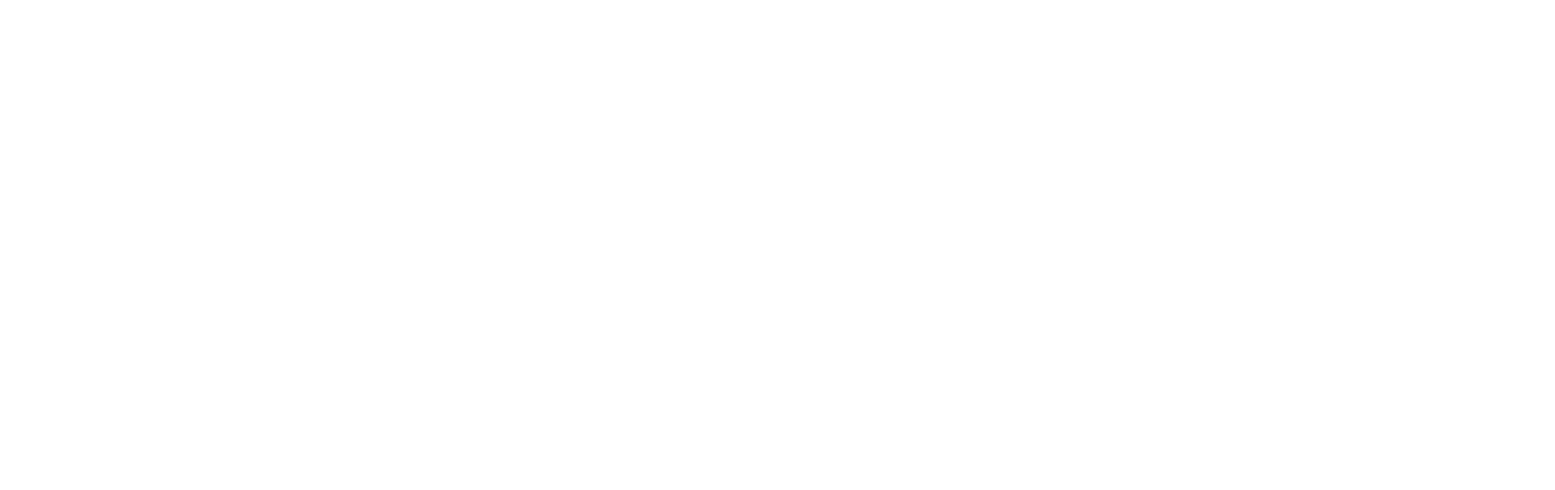
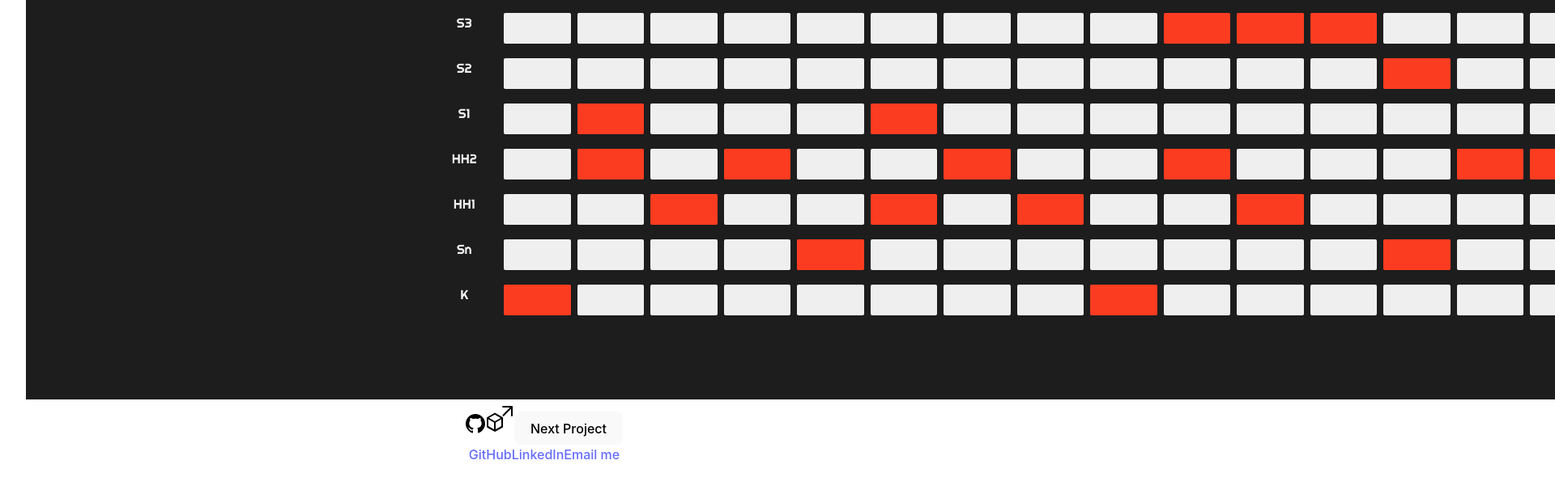
Before and after one commit to jskomal/portfolio, a React (Vite) app: page / in a window 1280 px wide. Shown: the part 1086-1692 px from the top of the page at 81% size, 1920 px wide, since content can reach past the window. Before the commit the page ends 800 px from the top, so only its background shows below. Built offline with nearby package versions, Linux system fonts and the light colour scheme.

Commit message:
Create page

```diff
--- a/src/App.tsx
+++ b/src/App.tsx
@@ -1,16 +1,55 @@
 import { useState } from 'react'
 import { Typewriter } from 'react-simple-typewriter'
+
+import { links } from './assets/links'
+import gitHub from './assets/images/github.svg'
+import deploy from './assets/images/deploy-svgrepo-com.svg'
 
 import './App.css'
 
 function App() {
+  const [linkIndex, setLinkIndex] = useState(0)
+
+  const handleSlides = () => {
+    if (linkIndex === links.length - 1) {
+      setLinkIndex(0)
+    } else {
+      setLinkIndex((prev) => prev + 1)
+    }
+  }
+
   return (
-    <div className='App'>
+    <>
       <h1>
         <Typewriter words={["Hello there, I'm Jordan."]} />
       </h1>
-      <p>Front End Software Engineer </p>
-    </div>
+      <p>Front End Software Engineer</p>
+
+      <div className='project'>
+        <h2>{links[linkIndex].title}</h2>
+        <p>{links[linkIndex].description}</p>
+        <img
+          className='preview-img'
+          src={links[linkIndex].previewImg}
+          alt={links[linkIndex].title}
+        />
+        <div className='buttons-row'>
+          <a href={links[linkIndex].githubURL}>
+            <img className='svg' src={gitHub} alt='To GitHub' />
+          </a>
+
+          <a href={links[linkIndex].deployURL}>
+            <img className='svg' src={deploy} alt='To Deploy Link' />
+          </a>
+          <button onClick={handleSlides}>Next Project</button>
+        </div>
+      </div>
+      <div className='contacts'>
+        <a href='https://github.com/jskomal'>GitHub</a>
+        <a href='https://www.linkedin.com/in/jskomal/'>LinkedIn</a>
+        <a href='mailto:jskomal@gmail.com'>Email me</a>
+      </div>
+    </>
   )
 }
 
```
